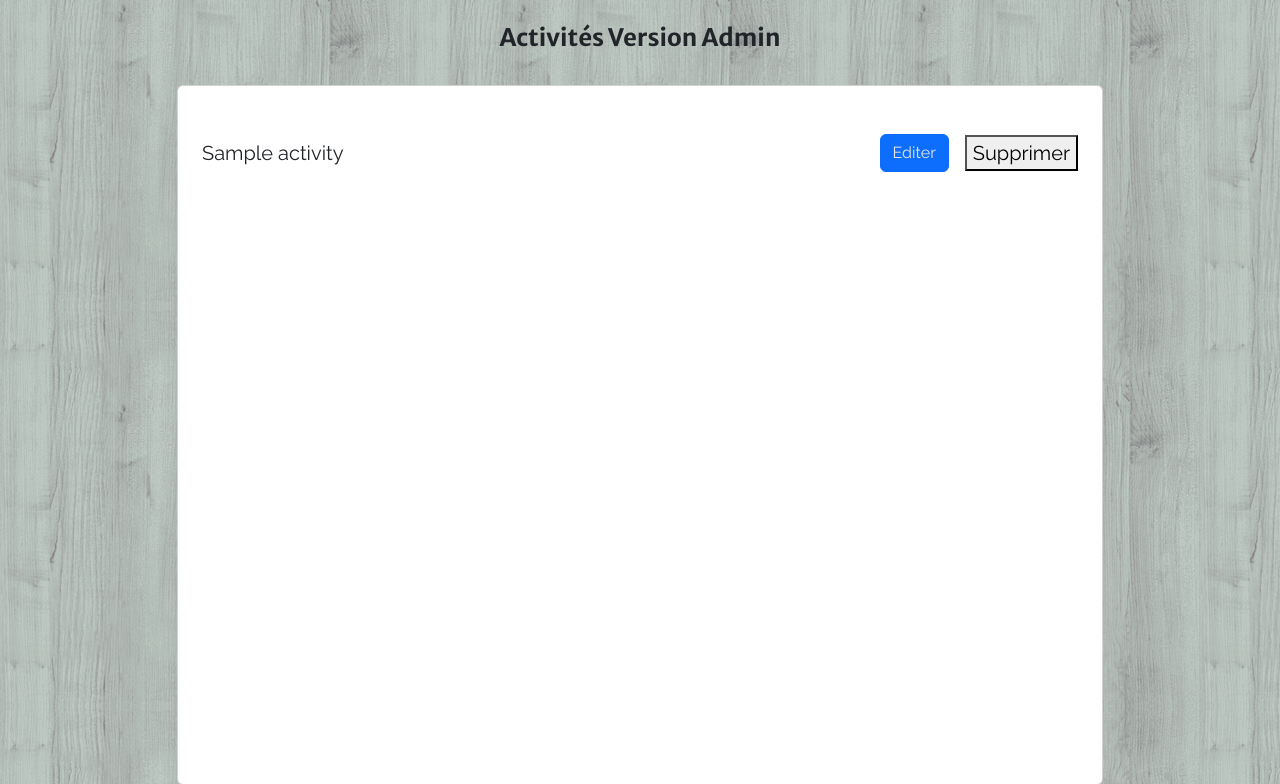
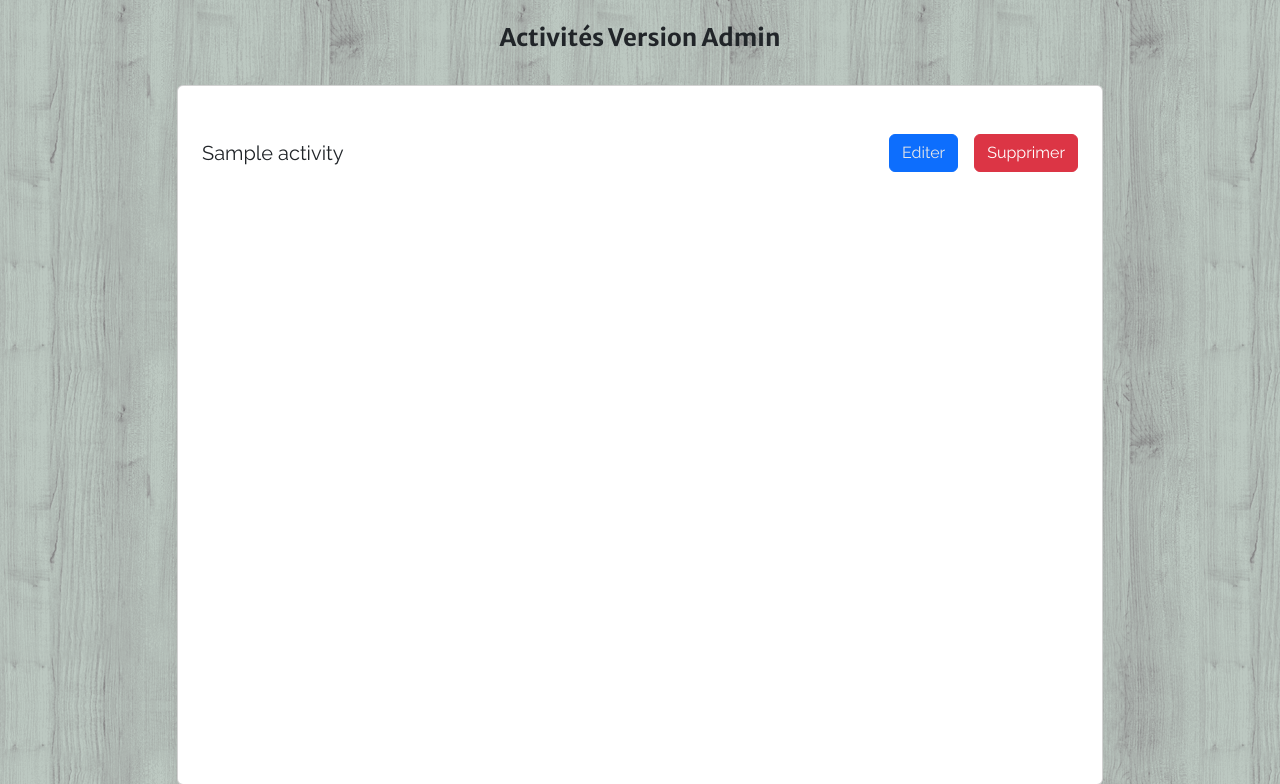
Before and after one commit to WildCodeSchool/2022-09-php-orleans-project-gatinaisnature, a PHP site: template src/View/Activity/index.html.twig in a window 1280 px wide. Shown: the part 94-878 px from the top of the page. Run offline with PHP 8.4, Linux system fonts and the light colour scheme; the template is opened without the code that fills it: most values are stand-ins (such as "Sample title", 1, 10 or a date in 2020); some libraries are stand-ins or nearby versions.

Commit message:
mise a jour lien activité

```diff
--- a/src/View/Activity/index.html.twig
+++ b/src/View/Activity/index.html.twig
@@ -20,7 +20,7 @@
                                     </div>
                                         <form action="/activity/delete" method="POST">
                                             <input type="hidden" name="id" value="{{ activity.id }}">
-                                            <button>Supprimer</button>
+                                            <button class="btn btn-danger">Supprimer</button>
                                         </form>
                                 </div>
                             </li>
@@ -28,9 +28,7 @@
                     </ul>
                 </div>
                 <div class="add-entry">
-                    <button class="btn btn-secondary">
-                        <a href="#">Ajouter</a>
-                    </button>
+                    <a class="btn btn-secondary" href="/activity/add">Ajouter</a>
                 </div>
             </div>
         </div>
```
